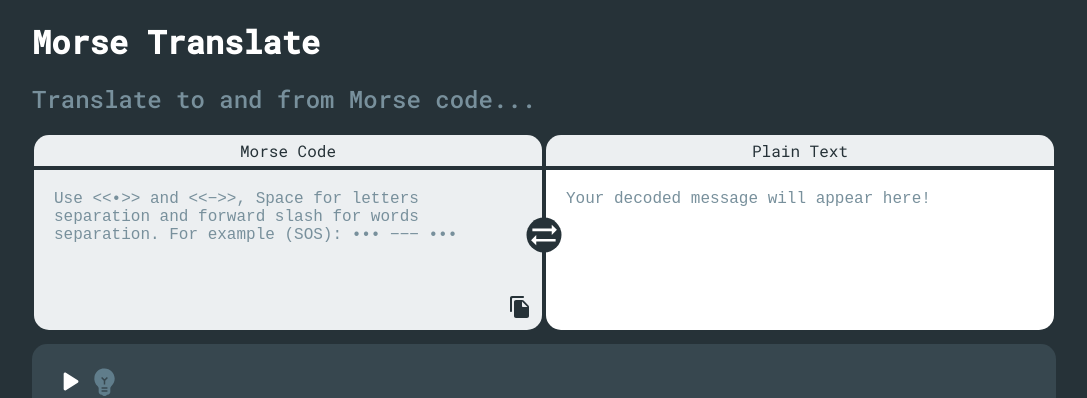
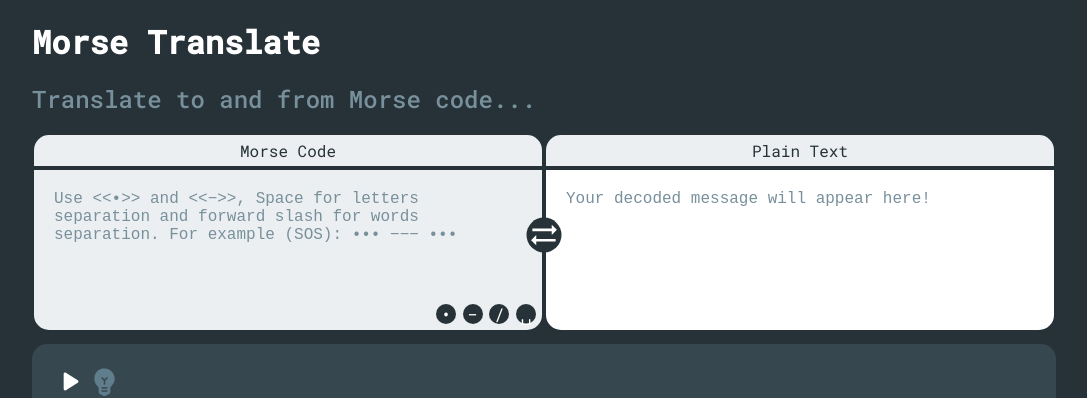
Before and after one commit to Abdelar/morse-translate, a React (Create React App) app: page / in a window 1280 px wide. Both pictures are taken after a click on the icon 640 px from the left and 234 px from the top of the page. Shown: the top 398 px of the page, without its empty margins (96-1183 px from the left). Built offline with nearby package versions, Linux system fonts and the light colour scheme.

Commit message:
Add keys to click on

```diff
--- a/src/App.js
+++ b/src/App.js
@@ -7,6 +7,7 @@ import './App.css';
 import { encode, decode } from './helper';
 import { Multimedia } from './Multimedia';
 import { Footer } from './Footer';
+import { Keys } from './Keys';
 import { Copy } from './Copy';
 
 const App = () => {
@@ -24,6 +25,10 @@ const App = () => {
 		}
 	}, [toMorse]);
 
+	useEffect(() => {
+		setDecoded(decode(encoded));
+	}, [encoded]);
+
 	const handleChange = event => {
 		const { value } = event.target;
 		if (toMorse) {
@@ -36,6 +41,10 @@ const App = () => {
 	};
 	const revert = () => {
 		setToMorse(!toMorse);
+	};
+
+	const typeSymbol = symbol => {
+		setEncoded(encoded + symbol);
 	};
 
 	const CustomTooltip = withStyles(theme => ({
@@ -84,7 +93,11 @@ const App = () => {
 							}
 							value={encoded}
 						/>
-						<Copy forwardedRef={morse_text_area} />
+						{toMorse ? (
+							<Copy forwardedRef={morse_text_area} />
+						) : (
+							<Keys clicked={typeSymbol} />
+						)}
 					</div>
 				</div>
 				<Multimedia encoded={encoded} />
--- /dev/null
+++ b/src/Keys.css
@@ -0,0 +1,41 @@
+.keys {
+	position: relative;
+}
+.collection {
+	position: absolute;
+	bottom: 10px;
+	right: 6px;
+	display: flex;
+	width: 100px;
+	height: 20px;
+	justify-content: space-between;
+}
+
+.collection div {
+	position: relative;
+	border-radius: 10px;
+	padding: 0;
+	margin: 0;
+	display: inline-block;
+	width: 20px;
+	cursor: pointer;
+	background-color: var(--background-color);
+	color: white;
+}
+.collection div span {
+	position: absolute;
+	font-size: 110%;
+	top: 50%;
+	left: 50%;
+	transform: translate(-50%, -50%);
+	/* Prevent text selection */
+	user-select: none; /* standard syntax */
+	-webkit-user-select: none; /* webkit (safari, chrome) browsers */
+	-moz-user-select: none; /* mozilla browsers */
+	-khtml-user-select: none; /* webkit (konqueror) browsers */
+	-ms-user-select: none; /* IE10+ */
+}
+
+.collection div:hover {
+	background-color: var(--blueGrey-color-800);
+}
--- /dev/null
+++ b/src/Keys.js
@@ -0,0 +1,23 @@
+import React from 'react';
+import './Keys.css';
+
+export const Keys = props => {
+	return (
+		<div className='keys'>
+			<div className='collection'>
+				<div onClick={() => props.clicked('•')}>
+					<span>•</span>
+				</div>
+				<div onClick={() => props.clicked('−')}>
+					<span>−</span>
+				</div>
+				<div onClick={() => props.clicked('/')}>
+					<span>/</span>
+				</div>
+				<div onClick={() => props.clicked(' ')}>
+					<span>␣</span>
+				</div>
+			</div>
+		</div>
+	);
+};
```
